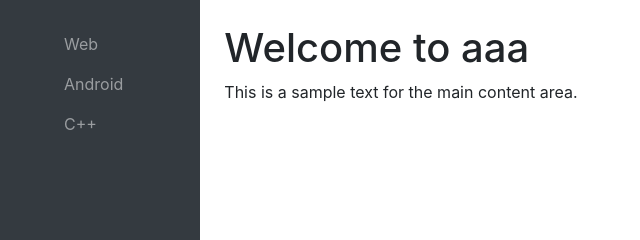
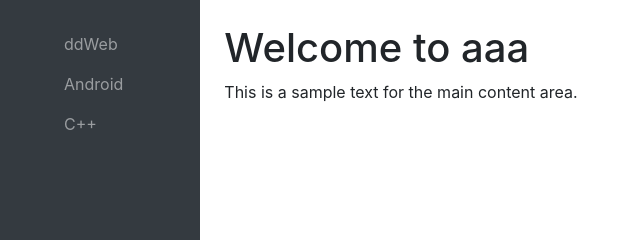
Before and after one commit to RedOrangeGreen/ai, a plain HTML site: page stage2.html in a window 1280 px wide. Shown: the top 240 px of the page, 13-653 px from the left. Drawn offline with nearby package versions, Linux system fonts and the light colour scheme.

Commit message:
Update stage2.html

```diff
--- a/stage2.html
+++ b/stage2.html
@@ -67,7 +67,7 @@
         <nav class="navbar navbar-dark bg-dark flex-md-column">
           <ul class="navbar-nav flex-column">
             <li class="menu-item-has-children">
-              <a class="nav-link" href="#" onclick="toggleSubmenu(event, this)">Web</a>
+              <a class="nav-link" href="#" onclick="toggleSubmenu(event, this)">ddWeb</a>
               <ul class="sub-menu">
                 <li><a class="nav-link" href="#">JavaScript Stopwatch</a></li>
                 <li><a class="nav-link" href="#">AJAX Clickable Table</a></li>
```
